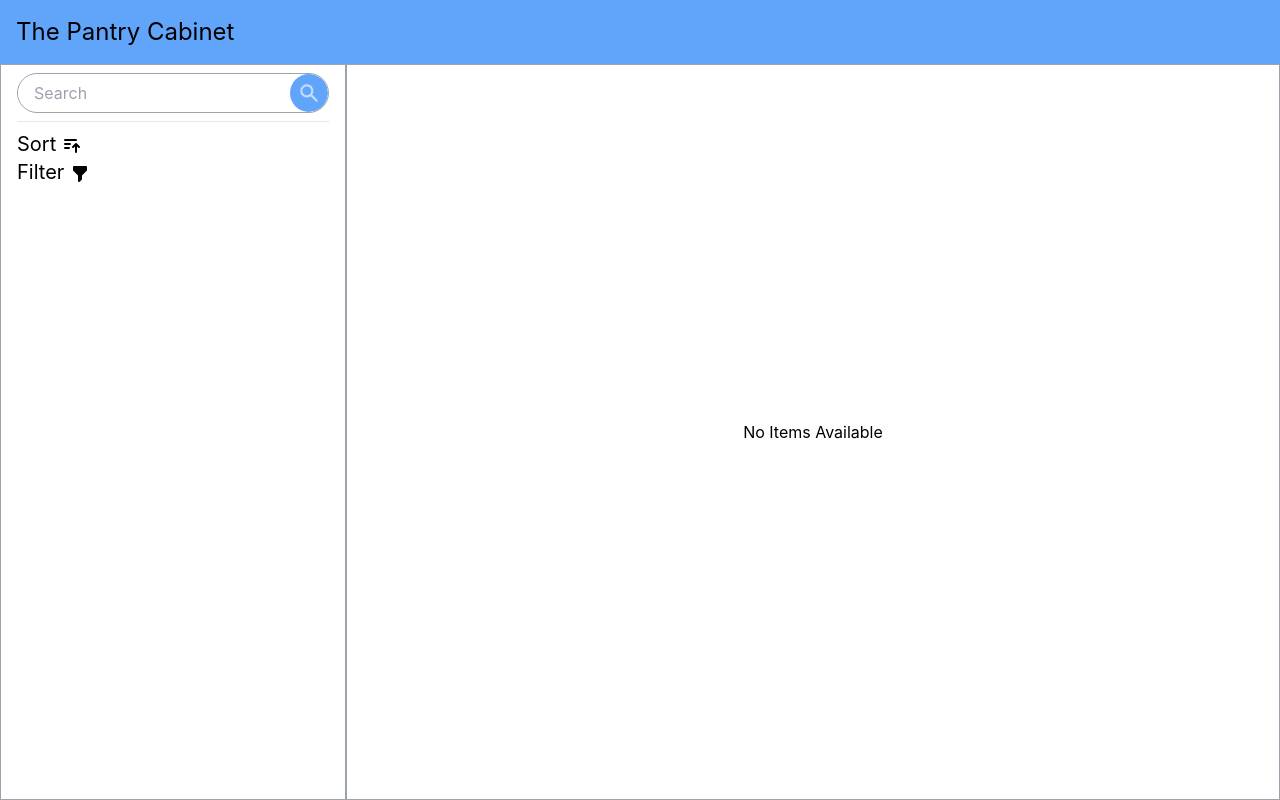
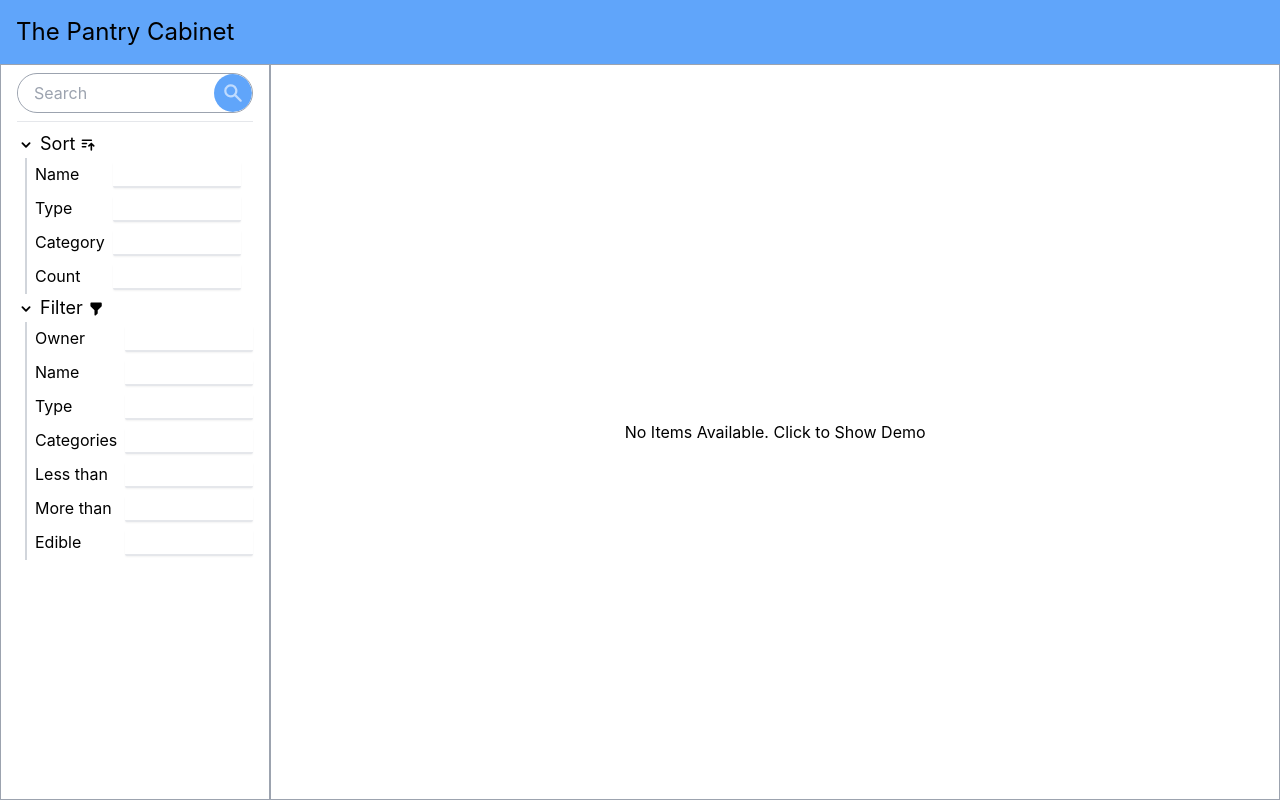
Before and after one commit to malee31/the-pantry-cabinet, a Next.js app: page / in a window 1280 px wide. Built offline with nearby package versions, Linux system fonts and the light colour scheme.

Commit message:
Completed sidebar's dropdowns and enhanced some other components slightly

```diff
--- a/components/parts/ItemCard.js
+++ b/components/parts/ItemCard.js
@@ -24,7 +24,7 @@ export default function ItemCard(props) {
 					className="absolute w-full h-full"
 				>
 					<Image
-						className="w-100 aspect-[4/3] object-cover object-center"
+						className="w-full aspect-[4/3] object-cover object-center"
 						src={imageSrc}
 						alt={label}
 						layout="fill"
--- a/components/parts/Searchbar.js
+++ b/components/parts/Searchbar.js
@@ -4,9 +4,9 @@ export default function Searchbar() {
 	const onClick = () => {};
 
 	return (
-		<div className="min-w-fit h-10 border border-gray-400 flex flex-row justify-center items-center rounded-full overflow-hidden">
+		<div className="w-full h-10 mx-auto border border-gray-400 flex flex-row justify-center items-center rounded-full overflow-hidden">
 			<input
-				className="pl-4 pr-2 py-1 rounded-l-full outline-0"
+				className="w-full pl-4 pr-2 py-1 rounded-l-full outline-0"
 				type="text"
 				placeholder="Search"
 			/>
--- a/components/sections/Sidebar.js
+++ b/components/sections/Sidebar.js
@@ -1,5 +1,42 @@
 import Searchbar from "../parts/Searchbar";
-import { FilterIcon, SortAscendingIcon } from "@heroicons/react/solid";
+import { ChevronDownIcon, ChevronRightIcon, FilterIcon, SortAscendingIcon } from "@heroicons/react/solid";
+import { useRef, useState } from "react";
+
+function SidebarItem({label}) {
+	const inputRef = useRef();
+
+	return (
+		<>
+			<div className="px-2 py-1 cursor-pointer" onClick={() => inputRef.current.focus()}>{label}</div>
+			<input
+				ref={inputRef}
+				type="text"
+				className="max-w-[8rem] my-1 px-2 border-b-2 rounded-sm shadow-sm"
+			/>
+		</>
+	);
+}
+
+function Accordian({label, Icon, children}) {
+	const [collapsed, setCollapsed] = useState(false);
+	const DirectionIcon = collapsed ? ChevronRightIcon : ChevronDownIcon;
+
+	return (
+		<div className="text-lg">
+			<span className="cursor-pointer inline-block w-full" onClick={() => setCollapsed(!collapsed)}>
+				<DirectionIcon className="inline" height="1em"/> {label} <Icon className="inline" height=".9em"/>
+			</span>
+			<div
+				style={{
+					gridTemplateColumns: "min-content 1fr"
+				}}
+				className={`ml-[0.5em] border-l-2 border-gray-300 text-base grid ${collapsed ? "h-0 overflow-hidden" : ""}`}
+			>
+				{children}
+			</div>
+		</div>
+	);
+}
 
 export default function Sidebar() {
 	return (
@@ -7,12 +44,21 @@ export default function Sidebar() {
 			<Searchbar/>
 			<hr className="my-2"/>
 			<div className="w-full flex flex-col">
-				<div className="text-xl">
-					Sort <SortAscendingIcon className="inline" height="1em"/>
-				</div>
-				<div className="text-xl">
-					Filter <FilterIcon className="inline" height="1em"/>
-				</div>
+				<Accordian label="Sort" Icon={SortAscendingIcon}>
+					<SidebarItem label="Name"/>
+					<SidebarItem label="Type"/>
+					<SidebarItem label="Category"/>
+					<SidebarItem label="Count"/>
+				</Accordian>
+				<Accordian label="Filter" Icon={FilterIcon}>
+					<SidebarItem label="Owner"/>
+					<SidebarItem label="Name"/>
+					<SidebarItem label="Type"/>
+					<SidebarItem label="Categories"/>
+					<SidebarItem label="Less than"/>
+					<SidebarItem label="More than"/>
+					<SidebarItem label="Edible"/>
+				</Accordian>
 			</div>
 		</aside>
 	);
--- a/components/units/ItemGrid.js
+++ b/components/units/ItemGrid.js
@@ -1,11 +1,17 @@
-export default function ItemGrid({ children }) {
-	console.log(children)
+export default function ItemGrid(props) {
+	const {
+		noItemsLabel,
+		children,
+		...additionalProps
+	} = props;
+
 	if(!children) {
 		return (
 			<div
 				className="w-full border border-gray-400 px-2 w-full flex items-center justify-center overflow-auto"
+				{...additionalProps}
 			>
-				No Items Available
+				{noItemsLabel || "No Items Available"}
 			</div>
 		)
 	}
@@ -14,6 +20,7 @@ export default function ItemGrid({ children }) {
 		<div
 			className="w-full border border-gray-400 px-2 w-full grid auto-cols-min items-center justify-items-center overflow-auto"
 			style={{ gridTemplate: "min-content/repeat(auto-fit, minmax(15.25rem, 1fr))" }}
+			{...additionalProps}
 		>
 			{children}
 		</div>
--- a/pages/index.js
+++ b/pages/index.js
@@ -2,8 +2,12 @@ import Head from "next/head";
 import Navbar from "../components/parts/Navbar";
 import Sidebar from "../components/sections/Sidebar";
 import ItemGrid from "../components/units/ItemGrid";
+import { useState } from "react";
+import ItemCard from "../components/parts/ItemCard";
 
 export default function Home() {
+	const [showSampleItems, setShowSampleItems] = useState(false);
+
 	return (
 		<>
 			<Head>
@@ -15,7 +19,19 @@ export default function Home() {
 			<main className="w-screen h-screen grid" style={{ gridTemplate: "min-content/min-content 1fr" }}>
 				<Navbar className="col-span-2"/>
 				<Sidebar/>
-				<ItemGrid/>
+				{
+					showSampleItems ? (
+						<ItemGrid>
+							{
+								Array(20)
+									.fill(0)
+									.map((item, index) => (
+										<ItemCard key={index}/>
+									))
+							}
+						</ItemGrid>
+					) : <ItemGrid noItemsLabel="No Items Available. Click to Show Demo" onClick={() => setShowSampleItems(true)}/>
+				}
 			</main>
 		</>
 	);
```
Also changed, not shown: 1 other file (tests, documents, lock files or other folders).
